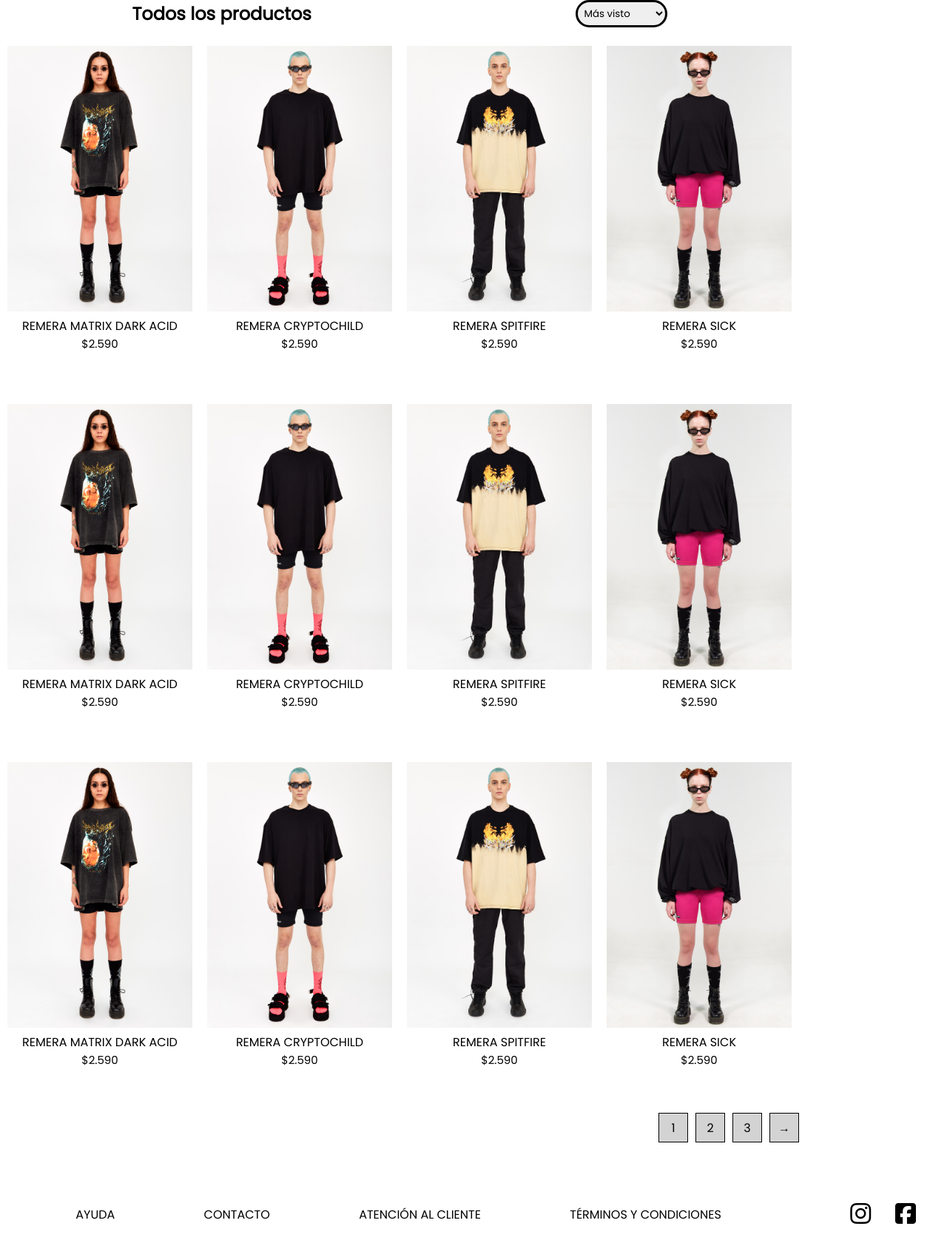
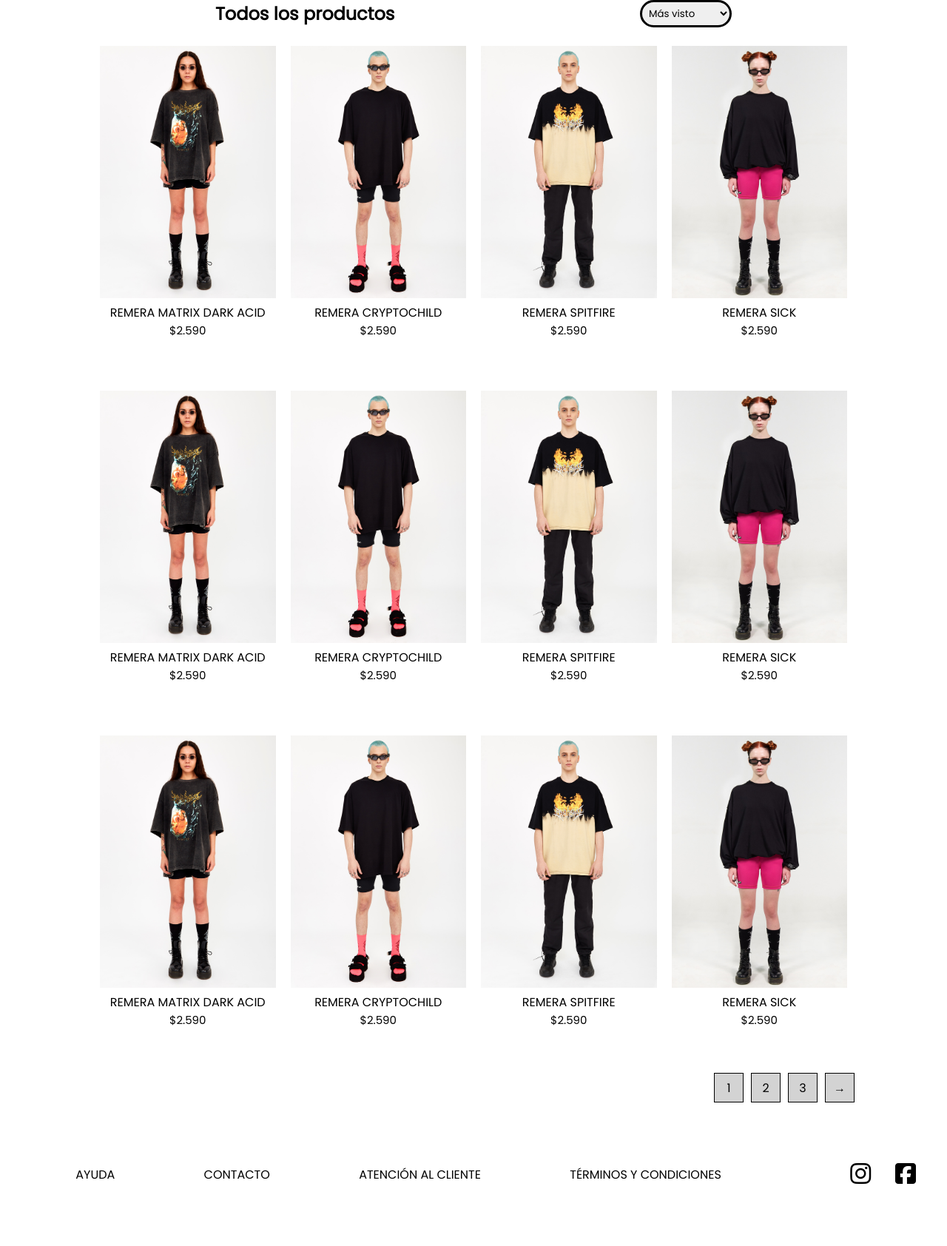
Before and after one commit to Francisco-Guido/DeadFellas, a Node server app: page /products in a window 1280 px wide. Shown: the part 94-1778 px from the top of the page at 74% size. After the commit the page ends 1694 px from the top, so only its background shows below. Run offline with Node 20, Linux system fonts and the light colour scheme; some libraries are stand-ins or nearby versions.

Commit message:
cambioss

```diff
--- a/views/products.html
+++ b/views/products.html
@@ -34,7 +34,7 @@
   </div>
 
 
-<div class="small-container">
+<div class="small-container1">
 
     <div class="row row-2">
         <h2>Todos los productos</h2>
```
